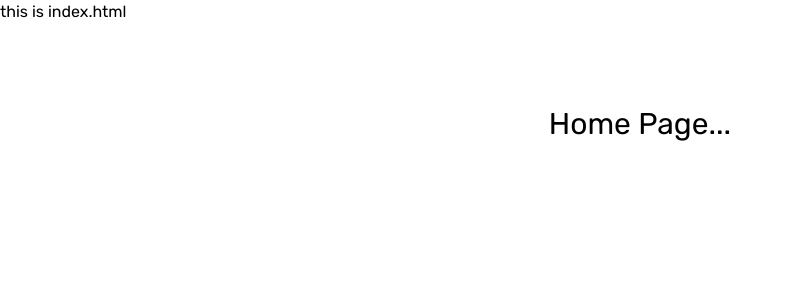
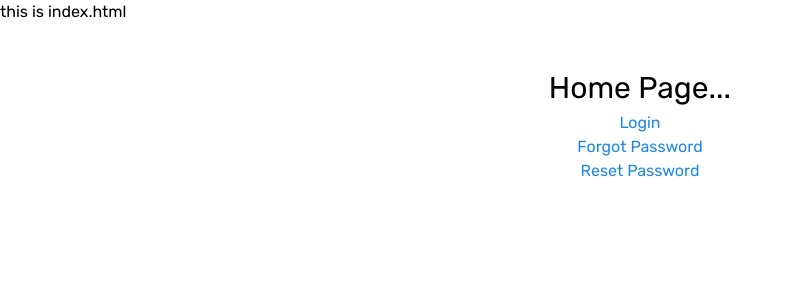
Before and after one commit to akinevans/firebase-test, a React (Create React App) app: page / in a window 1280 px wide. Shown: the top 300 px of the page, without its empty margins (0-793 px from the left). Built offline with nearby package versions, Linux system fonts and the light colour scheme.

Commit message:
Add links to home page

```diff
--- a/src/Pages/Home/Home.js
+++ b/src/Pages/Home/Home.js
@@ -1,9 +1,19 @@
 import React from "react";
+import { Link } from "react-router-dom";
 
 export default function Home() {
   return (
-    <div className='flex justify-center items-center h-[200px]'>
+    <div className='flex flex-col justify-center items-center h-[200px]'>
       <h1 className='text-[30px]'>Home Page...</h1>
+      <Link to='/login' className='text-blue-600'>
+        Login
+      </Link>
+      <Link to='/forgot-password' className='text-blue-600'>
+        Forgot Password
+      </Link>
+      <Link to='/reset-password' className='text-blue-600'>
+        Reset Password
+      </Link>
     </div>
   );
 }
```
